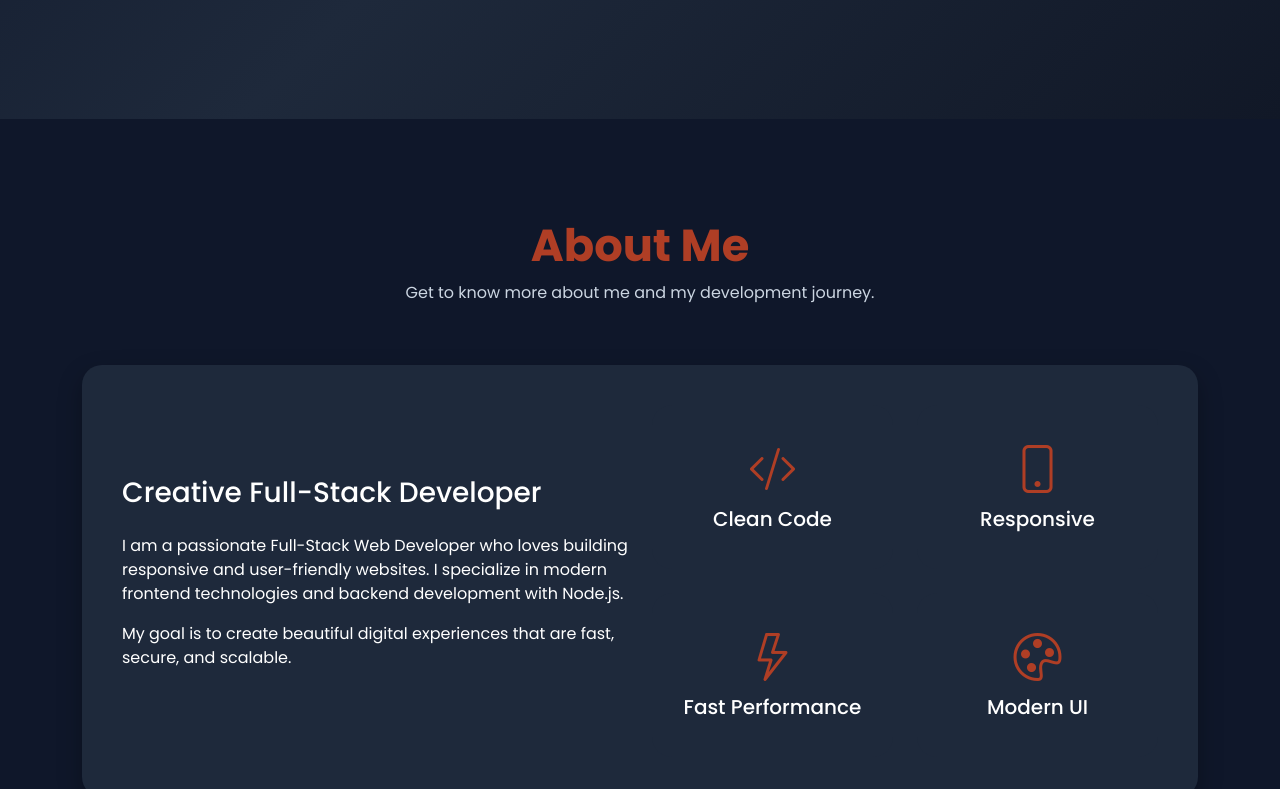
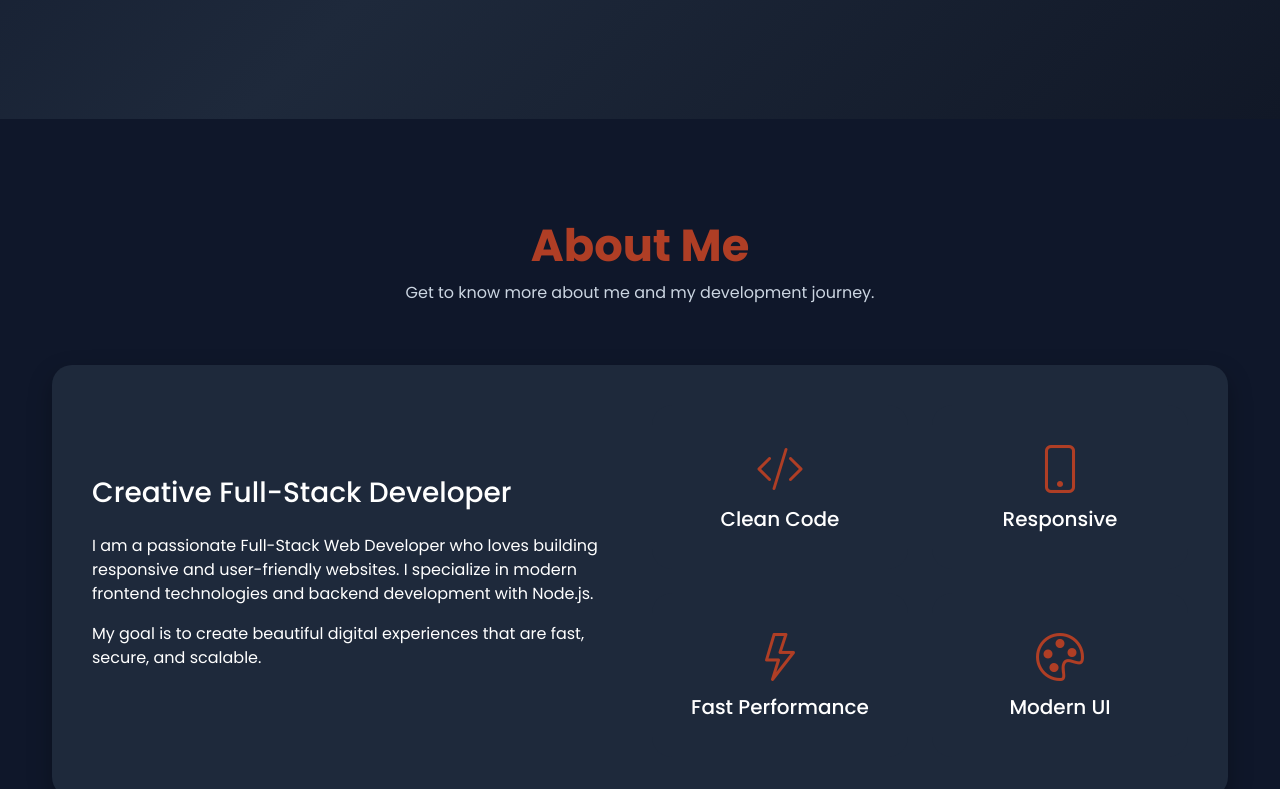
Before and after one commit to Vanshika-47/My-Portfolio, a website: page index.html in a window 1280 px wide. Shown: the part 681-1470 px from the top of the page. Drawn offline with nearby package versions, Linux system fonts and the light colour scheme.

Commit message:
Update index.css

```diff
--- a/index.css
+++ b/index.css
@@ -11,6 +11,11 @@
    color: #fff;
    overflow-x: hidden;
  }
+
+.container {
+    width: 100%;
+    max-width: 1200px;
+}
 
  :root {
    --primary: #af3e25;
```
